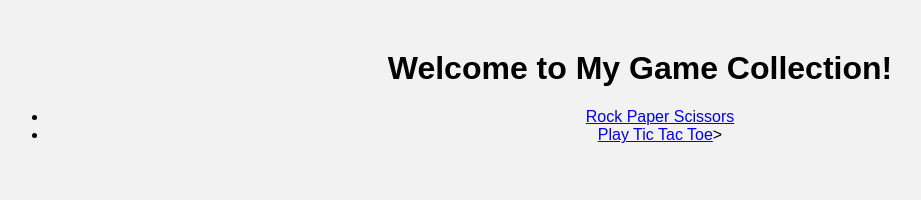
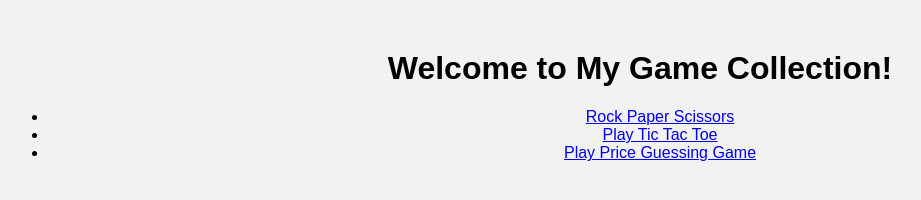
Before and after one commit to danimunu/ChillZone02, a plain HTML site: page index.html in a window 1280 px wide. Shown: the whole page, without its empty margins (0-921 px from the left). Drawn offline with Linux system fonts and the light colour scheme.

Commit message:
Update index.html
added guess the price to index

```diff
--- a/index.html
+++ b/index.html
@@ -8,8 +8,9 @@
 <body>
   <h1>Welcome to My Game Collection!</h1>
   <ul class="game-list">
-    <li><a href="rock-paper-scissors.html"> Rock Paper Scissors</a></li>
-    <li><a href="tic-tac-toe.html">Play Tic Tac Toe</a>></li>
+    <li><a href="rock-paper-scissors.html">Rock Paper Scissors</a></li>
+    <li><a href="tic-tac-toe.html">Play Tic Tac Toe</a></li>
+    <li><a href="price.html">Play Price Guessing Game</a></li>
     <!-- Add more games here -->
   </ul>
 </body>
```
